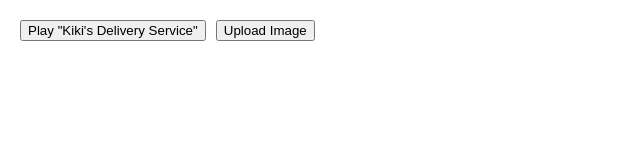
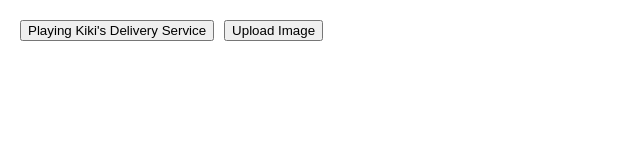
Before and after one commit to Jy4058350/begin_1, a React (Create React App) app: page / in a window 1280 px wide. Shown: the top 160 px of the page, without its empty margins (0-640 px from the left). Built offline with nearby package versions, Linux system fonts and the light colour scheme.

Commit message:
イベントハンドラをpropsとして渡す---failed

```diff
--- a/src/App.js
+++ b/src/App.js
@@ -1,36 +1,31 @@
+const messages = [
+  {
+    id: 0,
+    message: 'Playing!',
+  },
+  {
+    id: 1,
+    message: 'Uploading!',
+  },
+]
+
 export default function Toolbar() {
   return (
     <div>
-      <PlayButton movieName='Kikis Deleveryy Service'>
-        Play "Kiki's Delivery Service"
-      </PlayButton>
-      <UploadButton>Upload Image</UploadButton>
+      <Button onClick={PlayClick}>Playing Kiki's Delivery Service</Button>
+      <Button onClick={UploadClick}>Upload Image</Button>
     </div>
-  )
-}
-
-function PlayButton({ movieName, children }) {
-  function handlePlayClick() {
-    alert(`Playing ${movieName}`)
-  }
-  return (
-    <>
-      <Button onClick={handlePlayClick} children={children} />
-    </>
-  )
-}
-
-function UploadButton({ children }) {
-  function handlePlayClick() {
-    alert('Uploading')
-  }
-  return (
-    <>
-      <Button onClick={handlePlayClick} children={children} />
-    </>
   )
 }
 
 function Button({ onClick, children }) {
   return <button onClick={onClick}>{children}</button>
 }
+
+const PlayClick = () => {
+  return alert('Playing Kikis Delivery Service!')
+}
+
+const UploadClick = () => {
+  return alert('Uploading!')
+}
```
